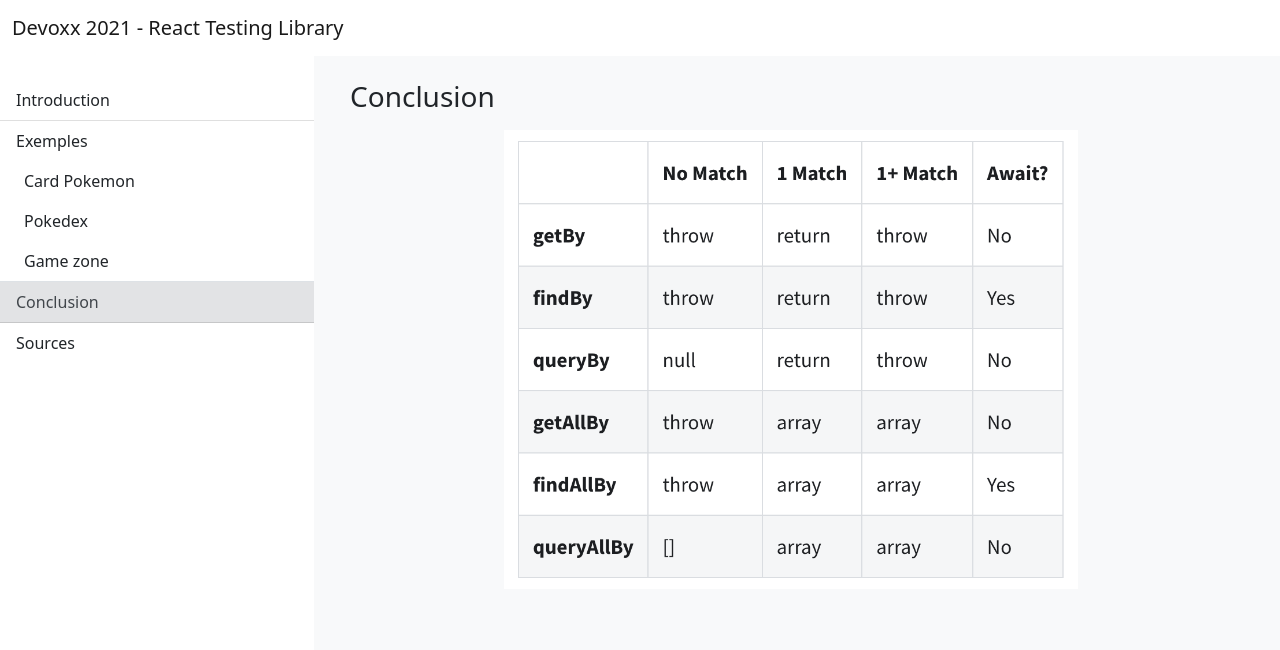
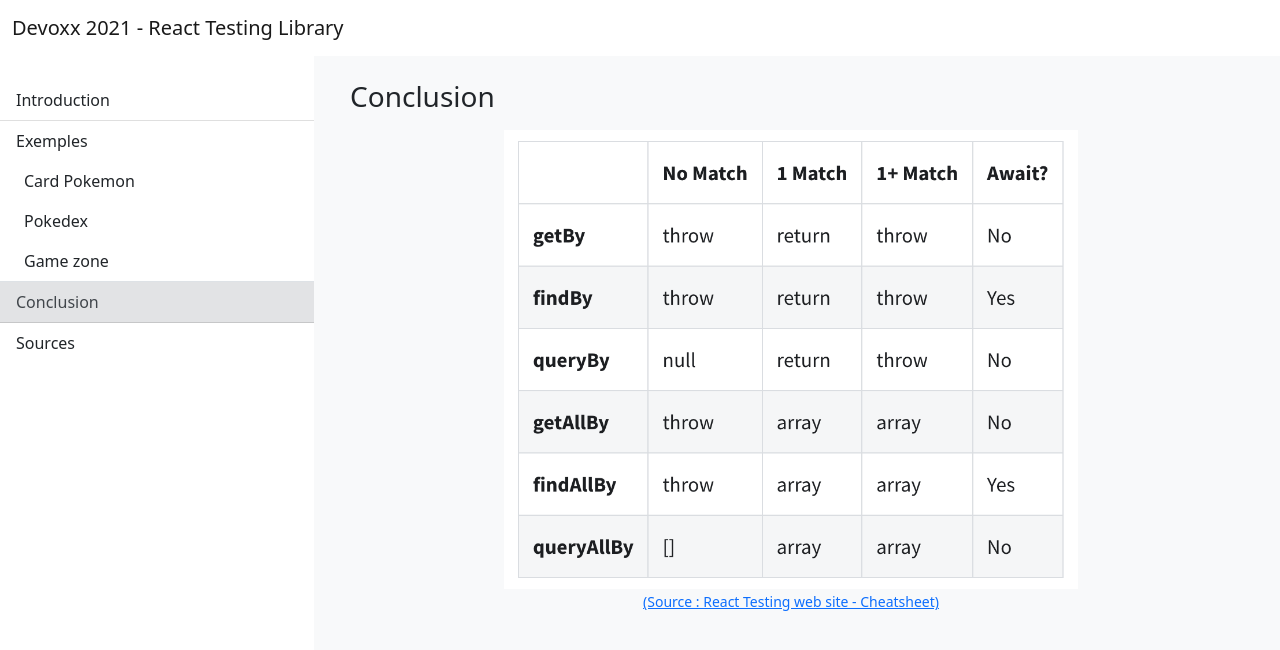
Before and after one commit to alicia-stotz/devoxx2021-rtl, a React (Create React App) app: page /conclusion in a window 1280 px wide. Shown: the top 650 px of the page. Built offline with nearby package versions, Linux system fonts and the light colour scheme.

Commit message:
feat(conclusion): add source

```diff
--- a/src/components/routes/Conclusion/Conclusion.tsx
+++ b/src/components/routes/Conclusion/Conclusion.tsx
@@ -7,7 +7,14 @@ export const Conclusion = () => {
     <div className="col-12">
       <h3 className="mb-3">Conclusion</h3>
       <div className="text-center">
-				<img src={queryTab} alt="Query table" width="65%" />
+        <img src={queryTab} alt="Query table" width="65%" /><br />
+        <a
+          className="small"
+          rel="noreferrer"
+          target="_blank"
+          href="https://testing-library.com/docs/react-testing-library/cheatsheet#queries">
+          (Source : React Testing web site - Cheatsheet)
+        </a>
       </div>
 
     </div>
```
Lines whose indentation alone changed are shown as unchanged.
